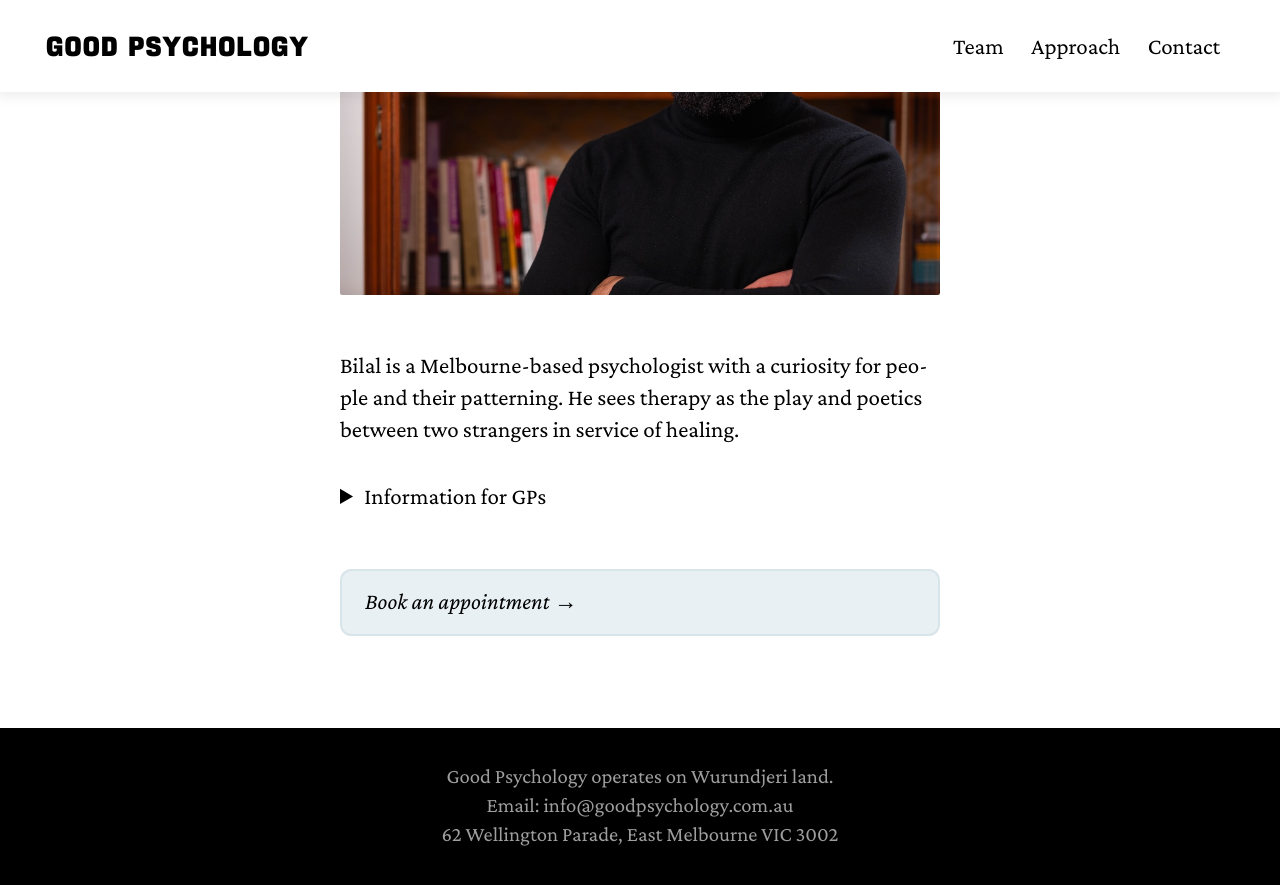
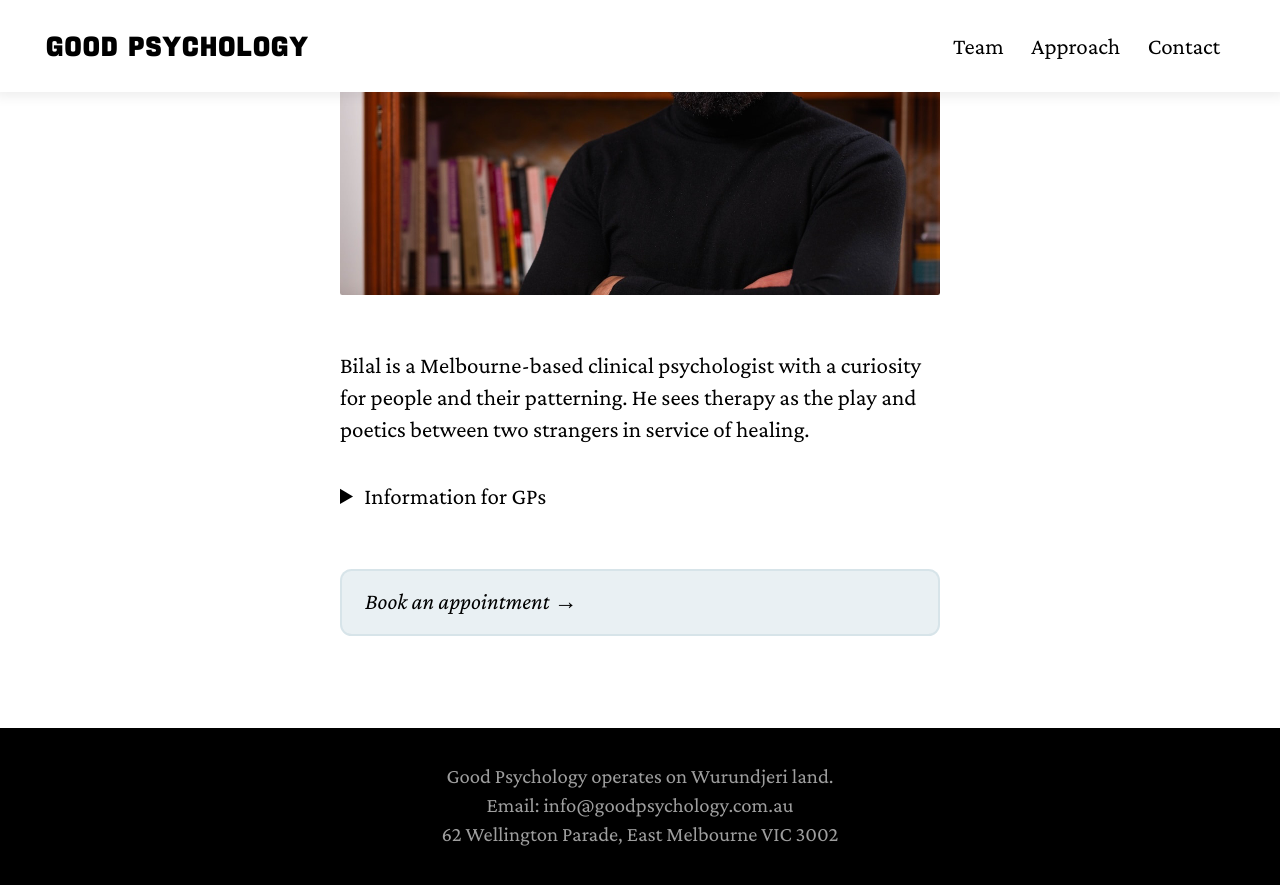
Before and after one commit to magpiezebra/gp, a Jekyll site: the page built from team/bilal-reda.html, in a window 1280 px wide and 900 px high, scrolled down 502 px. Shown: the top 885 px of the window. Built offline with Jekyll 4.4.1, drawn with Linux system fonts in a browser that asks for light colours.

Commit message:
Update bilal-reda.html

```diff
--- a/team/bilal-reda.html
+++ b/team/bilal-reda.html
@@ -1,13 +1,18 @@
 ---
 layout: default
 title: "Bilal Reda"
-description: Bilal is a Melbourne-based psychologist with a curiosity for people and their patterning.
+description: Bilal is a Melbourne-based clinical psychologist with a curiosity for people and their patterning.
 sitemap: true
 date: 2024-12-03
 ---
-    <img src="/img/bilal-reda.jpg" alt="Bilal Reda" class="headshot">
 
-    <p>Bilal is a Melbourne-based psychologist with a curiosity for people and their patterning. He sees therapy as the play and poetics between two strangers in service of healing.</p>
+<img src="/img/bilal-reda.jpg" alt="Bilal Reda" class="headshot" />
+
+<p>
+    Bilal is a Melbourne-based clinical psychologist with a curiosity for people
+    and their patterning. He sees therapy as the play and poetics between two
+    strangers in service of healing.
+</p>
 
 <details>
     <summary>Information for GPs</summary>
```
Also changed, not shown: other parts of team/bilal-reda.html (+16 -5 lines). Lines whose indentation alone changed are shown as unchanged.
